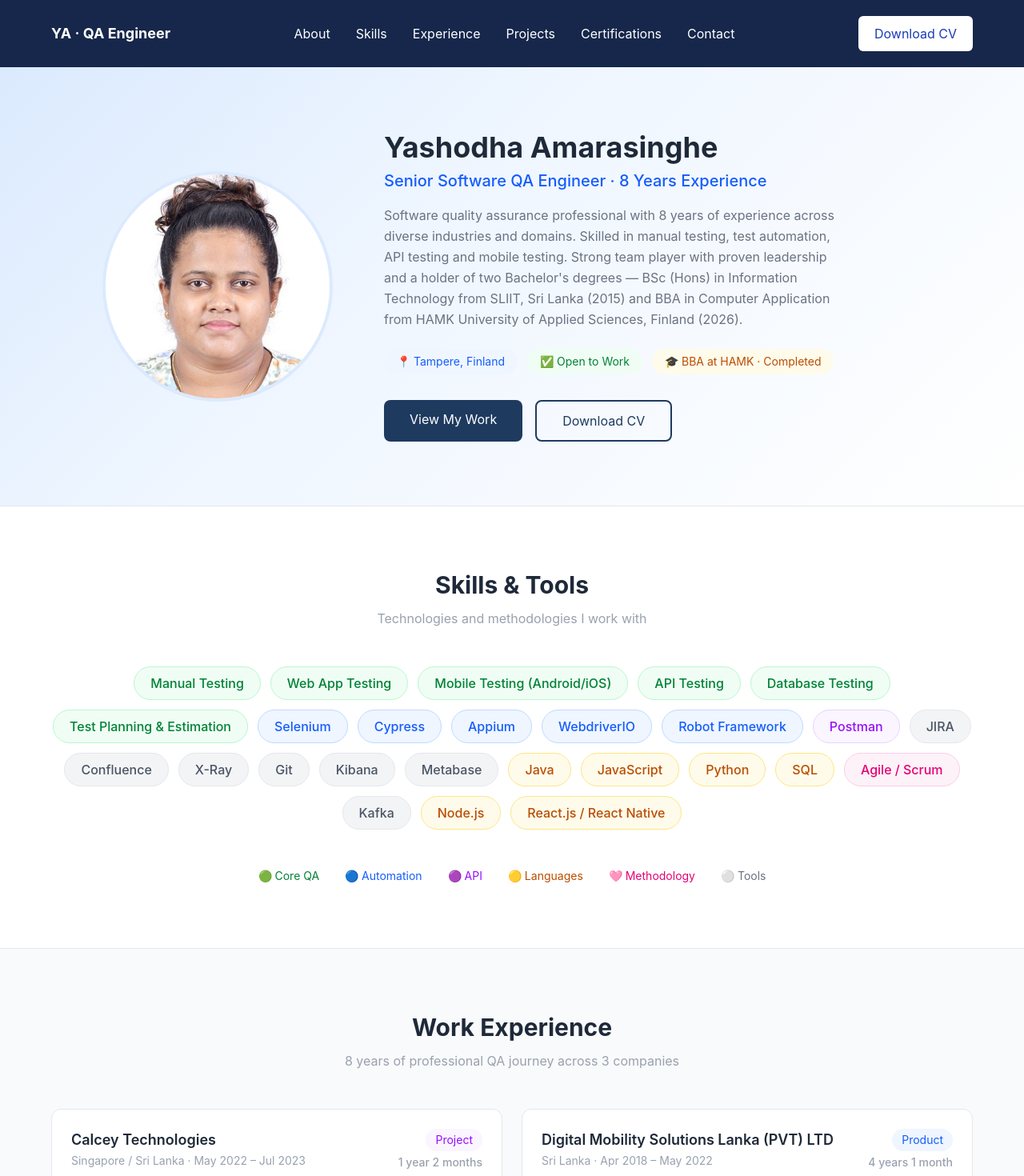
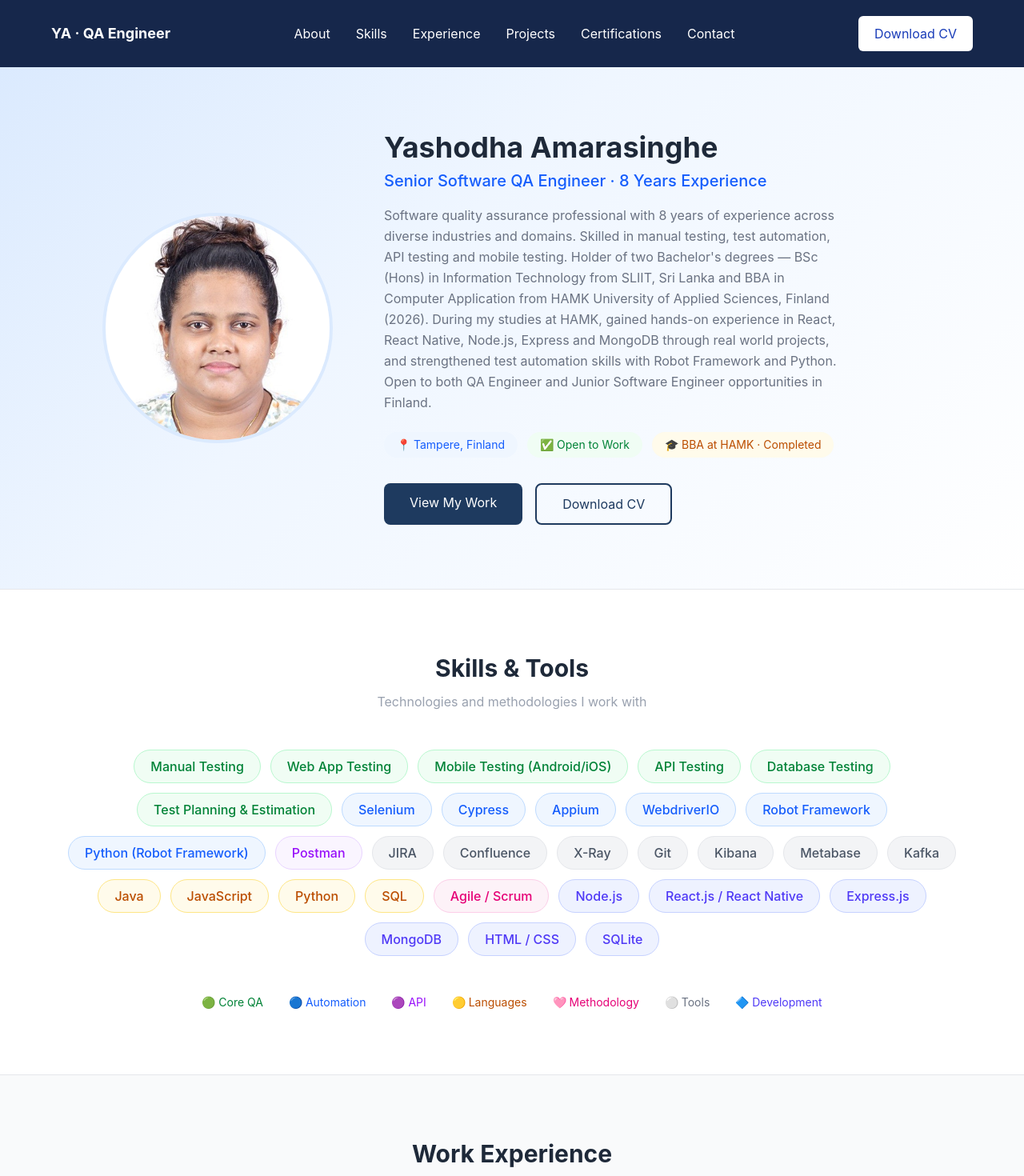
Before and after one commit to Yashodha8890/My_Portfolio, a React app in the folder frontend/: page / in a window 1280 px wide. Shown: the top 1470 px of the page at 80% size. Built offline with nearby package versions, Linux system fonts and the light colour scheme; the HTML template or start-up script is replaced by a standard one.

Commit message:
Hero section, skills, and  server.js files updated.

```diff
--- a/frontend/src/components/Footer.jsx
+++ b/frontend/src/components/Footer.jsx
@@ -4,7 +4,7 @@ function Footer() {
       <div className="max-w-6xl mx-auto flex flex-col items-center gap-6">
 
         <div className="text-center">
-          <p className="text-lg font-bold text-white">Your Full Name</p>
+          <p className="text-lg font-bold text-white">Yashodha Amarasinghe</p>
           <p className="text-base text-gray-300 mt-1">Senior Software QA Engineer · Tampere, Finland</p>
         </div>
 
@@ -46,7 +46,7 @@ function Footer() {
         {/* Bottom bar — same navy */}
         <div className="w-full py-4 -mx-0 -mb-10" style={{backgroundColor: '#16274bff', borderTop: '1px solid #16274bff'}}>
   <p className="text-sm text-white text-center">
-    © 2025 Your Full Name · Built with React & Node.js · Tampere, Finland
+    © 2025 Yashodha Amarasinghe · Built with React & Node.js · Tampere, Finland
   </p>
 </div>
 
--- a/frontend/src/components/Hero.jsx
+++ b/frontend/src/components/Hero.jsx
@@ -26,14 +26,17 @@ function Hero() {
           </p>
 
           <p className="text-gray-500 text-base leading-relaxed max-w-xl mb-6">
-            Software quality assurance professional with 8 years of experience
-across diverse industries and domains. Skilled in manual testing,
-test automation, API testing and mobile testing. Strong team player
-with proven leadership and a holder of two Bachelor's degrees —
-BSc (Hons) in Information Technology from SLIIT, Sri Lanka (2015) and
-BBA in Computer Application from HAMK University of Applied Sciences,
-Finland (2026).
-          </p>
+  Software quality assurance professional with 8 years of experience
+  across diverse industries and domains. Skilled in manual testing,
+  test automation, API testing and mobile testing. Holder of two
+  Bachelor's degrees — BSc (Hons) in Information Technology from SLIIT,
+  Sri Lanka and BBA in Computer Application from HAMK University of
+  Applied Sciences, Finland (2026). During my studies at HAMK, gained hands-on experience in React,
+React Native, Node.js, Express and MongoDB through real world projects,
+and strengthened test automation skills with Robot Framework and Python. Open to both
+  QA Engineer and Junior Software Engineer opportunities in Finland.
+        </p>
+
 
           <div className="flex gap-3 flex-wrap mb-8">
             <span className="text-sm px-4 py-1.5 rounded-full bg-blue-50 text-blue-600">
--- a/frontend/src/components/Skills.jsx
+++ b/frontend/src/components/Skills.jsx
@@ -10,6 +10,7 @@ const skills = [
   { name: 'Appium', category: 'automation' },
   { name: 'WebdriverIO', category: 'automation' },
   { name: 'Robot Framework', category: 'automation' },
+  { name: 'Python (Robot Framework)', category: 'automation' },
   { name: 'Postman', category: 'api' },
   { name: 'JIRA', category: 'tools' },
   { name: 'Confluence', category: 'tools' },
@@ -17,14 +18,18 @@ const skills = [
   { name: 'Git', category: 'tools' },
   { name: 'Kibana', category: 'tools' },
   { name: 'Metabase', category: 'tools' },
+  { name: 'Kafka', category: 'tools' },
   { name: 'Java', category: 'language' },
   { name: 'JavaScript', category: 'language' },
   { name: 'Python', category: 'language' },
   { name: 'SQL', category: 'language' },
   { name: 'Agile / Scrum', category: 'methodology' },
-  { name: 'Kafka', category: 'tools' },
-  { name: 'Node.js', category: 'language' },
-  { name: 'React.js / React Native', category: 'language' }
+  { name: 'Node.js', category: 'development' },
+  { name: 'React.js / React Native', category: 'development' },
+  { name: 'Express.js', category: 'development' },
+  { name: 'MongoDB', category: 'development' },
+  { name: 'HTML / CSS', category: 'development' },
+  { name: 'SQLite', category: 'development' },
 ]
 
 const categoryColors = {
@@ -34,6 +39,7 @@ const categoryColors = {
   tools: 'bg-gray-100 text-gray-600 border border-gray-200',
   language: 'bg-amber-50 text-amber-700 border border-amber-200',
   methodology: 'bg-pink-50 text-pink-600 border border-pink-200',
+  development: 'bg-indigo-50 text-indigo-600 border border-indigo-200',
 }
 
 function Skills() {
@@ -65,6 +71,7 @@ function Skills() {
         <span className="text-sm text-amber-700">🟡 Languages</span>
         <span className="text-sm text-pink-600">🩷 Methodology</span>
         <span className="text-sm text-gray-500">⚪ Tools</span>
+        <span className="text-sm text-indigo-600">🔷 Development</span>
       </div>
 
     </section>
```
Also changed, not shown: 1 other file (tests, documents, lock files or other folders).
